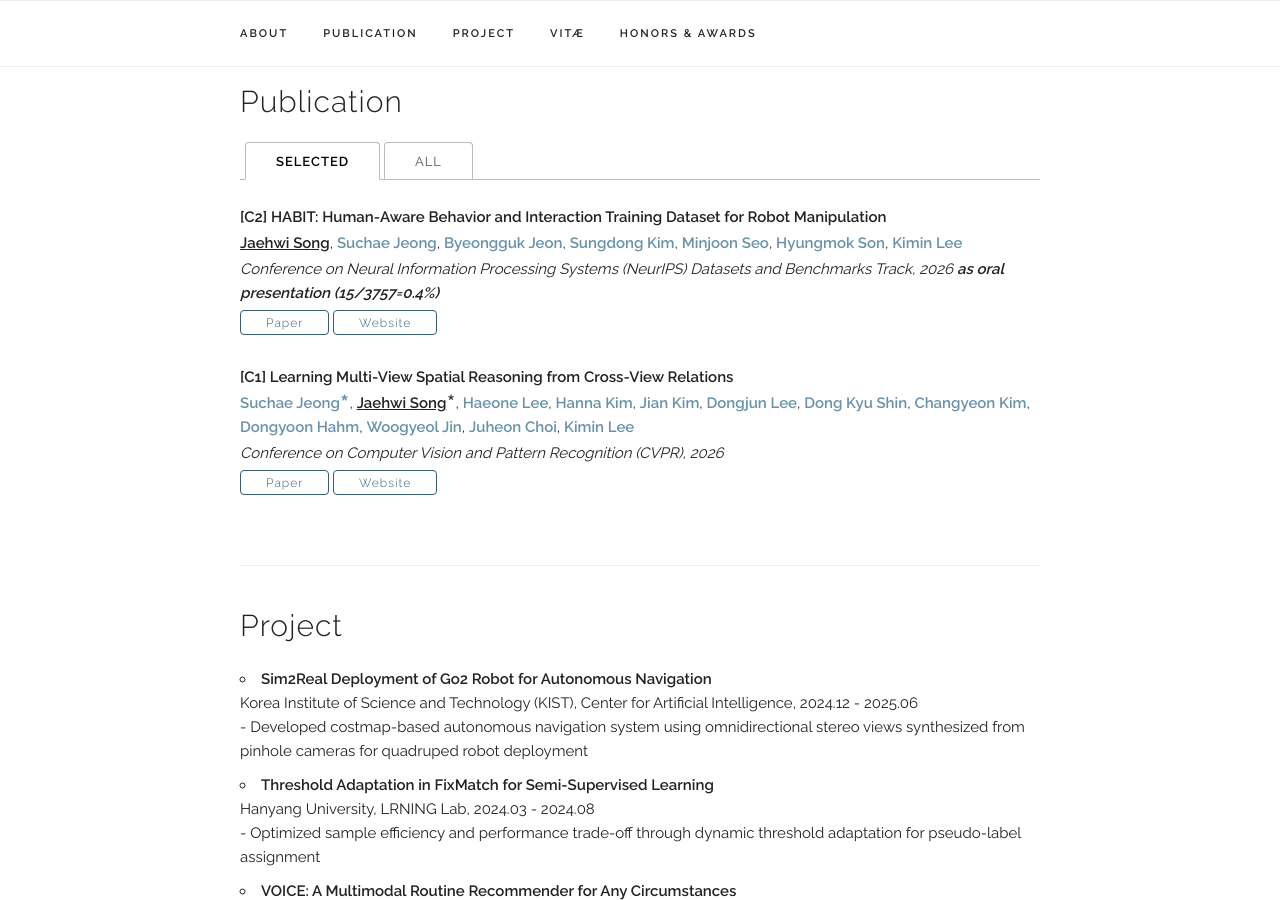
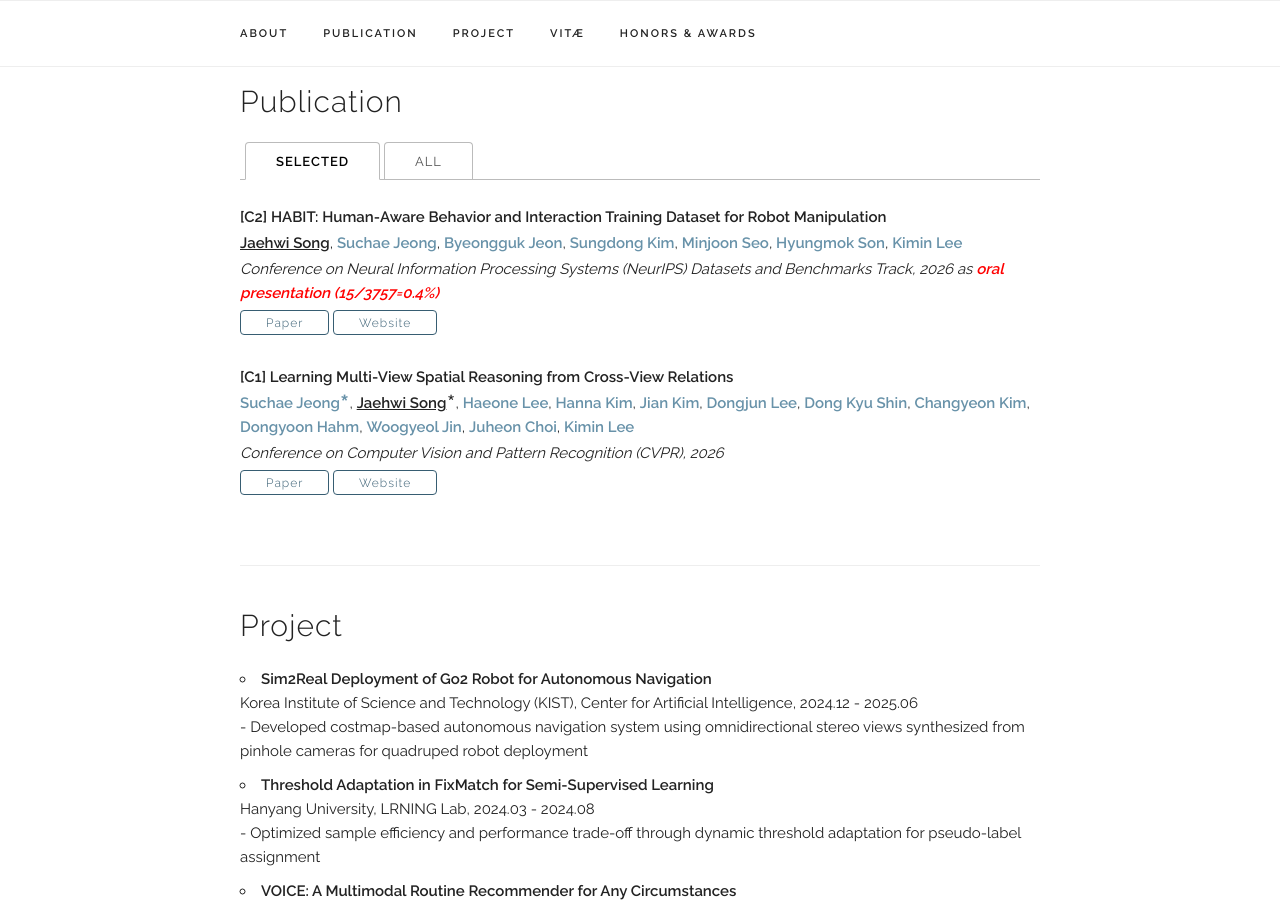
Before and after one commit to songjaehwi/songjaehwi.github.io, a Jekyll site: the page built from index.html, in a window 1280 px wide and 900 px high, scrolled down 629 px. Built offline with Jekyll 4.4.1, drawn with Linux system fonts in a browser that asks for light colours.

Commit message:
feat: update publications

```diff
--- a/_data/publications.yaml
+++ b/_data/publications.yaml
@@ -2,7 +2,7 @@ papers:
 
   - title: "[C2] HABIT: Human-Aware Behavior and Interaction Training Dataset for Robot Manipulation"
     authors: "<b><u>Jaehwi Song</u></b>, <a>Suchae Jeong</a>, <a>Byeongguk Jeon</a>, <a>Sungdong Kim</a>, <a>Minjoon Seo</a>, <a>Hyungmok Son</a>, <a>Kimin Lee</a>"
-    venue: "Conference on Neural Information Processing Systems (NeurIPS) Datasets and Benchmarks Track, 2026 <b>as oral presentation (15/3757=0.4%)</b>"
+    venue: "Conference on Neural Information Processing Systems (NeurIPS) Datasets and Benchmarks Track, 2026 as <b style='color: red;'>oral presentation (15/3757=0.4%)</b>"
     paper_pdf: "https://arxiv.org/abs/2606.31682"
     website: "https://habit-dataset.github.io/"
     selected: y
```
